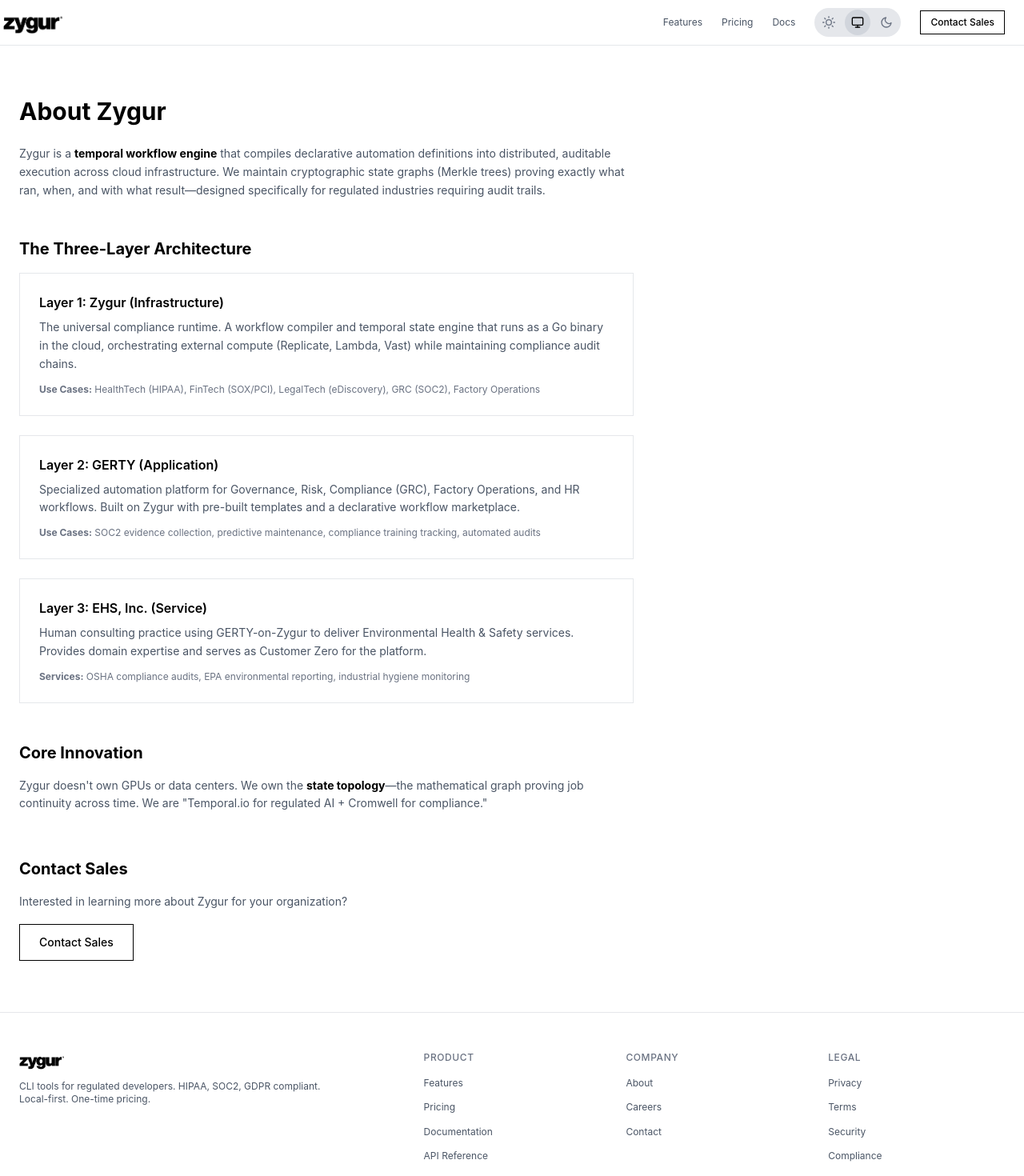
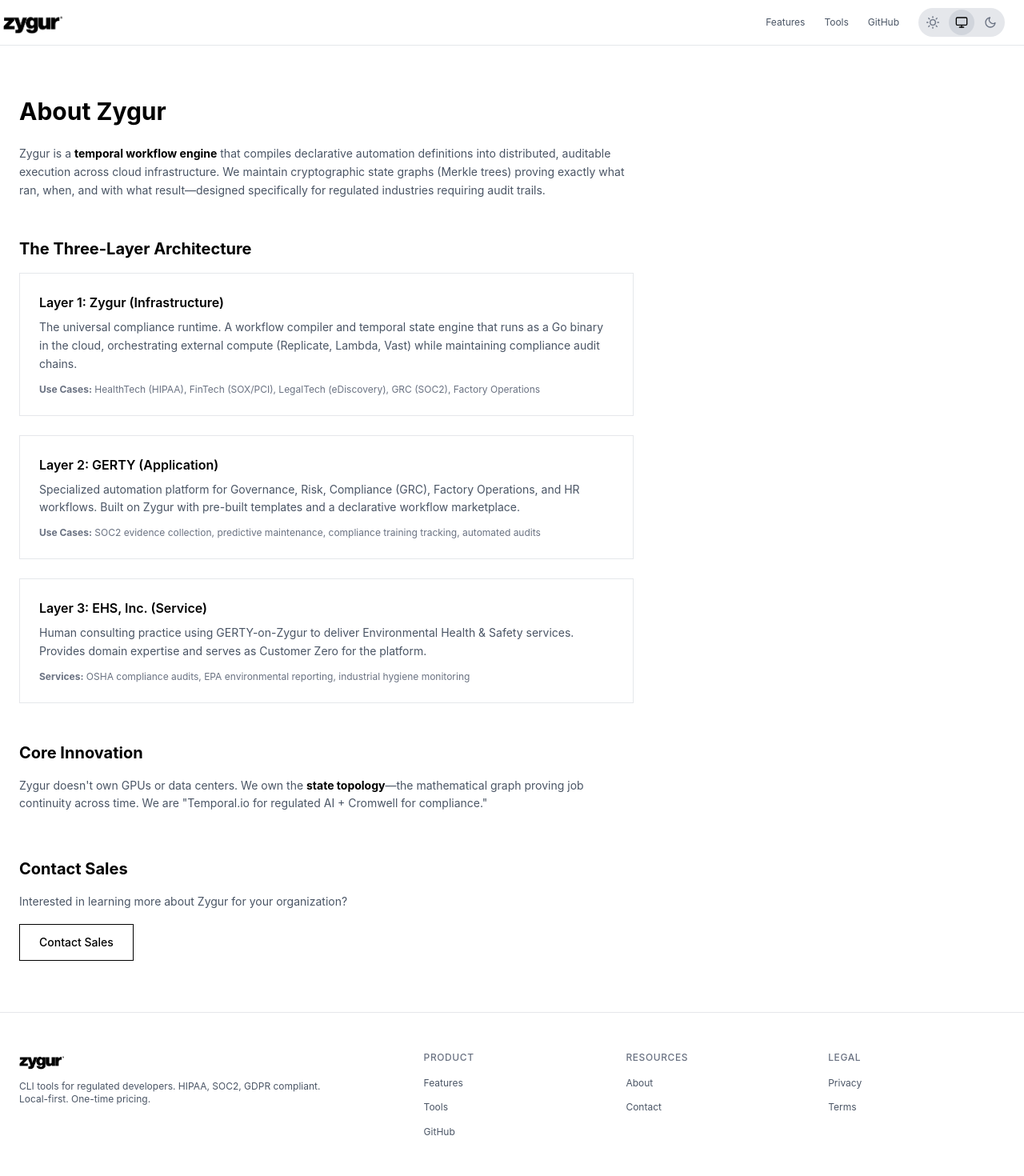
Before and after one commit to aarongwest/zygur, a Next.js app: page /about in a window 1280 px wide. Shown: the top 1470 px of the page at 80% size. Built offline with nearby package versions, Linux system fonts and the light colour scheme.

Commit message:
Fix links: update Navigation and Footer to match compliance tools positioning, remove outdated Contact Sales and Pricing links, add GitHub links

```diff
--- a/components/Footer.tsx
+++ b/components/Footer.tsx
@@ -3,20 +3,16 @@
 const footerLinks = {
   product: [
     { name: "Features", href: "/#features" },
-    { name: "Pricing", href: "/#pricing" },
-    { name: "Documentation", href: "/#docs" },
-    { name: "API Reference", href: "/#docs" },
+    { name: "Tools", href: "/#products" },
+    { name: "GitHub", href: "https://github.com/zygur" },
   ],
-  company: [
+  resources: [
     { name: "About", href: "/about" },
-    { name: "Careers", href: "/careers" },
     { name: "Contact", href: "/contact" },
   ],
   legal: [
     { name: "Privacy", href: "/privacy" },
     { name: "Terms", href: "/terms" },
-    { name: "Security", href: "/security" },
-    { name: "Compliance", href: "/compliance" },
   ],
 };
 
--- a/components/Navigation.tsx
+++ b/components/Navigation.tsx
@@ -8,8 +8,8 @@ export function Navigation() {
 
   const navItems = [
     { name: "Features", href: "#features" },
-    { name: "Pricing", href: "#pricing" },
-    { name: "Docs", href: "#docs" },
+    { name: "Tools", href: "#products" },
+    { name: "GitHub", href: "https://github.com/zygur" },
   ];
 
   return (
@@ -34,12 +34,6 @@ export function Navigation() {
               </a>
             ))}
             <ThemeSwitcher />
-            <a
-              href="mailto:sales@zygur.com"
-              className="border border-black dark:border-white text-black dark:text-white px-3 py-1.5 text-xs font-medium hover:bg-black hover:text-white dark:hover:bg-white dark:hover:text-black transition-colors inline-block"
-            >
-              Contact Sales
-            </a>
           </div>
 
           {/* Mobile Menu Button */}
@@ -77,12 +71,7 @@ export function Navigation() {
                   {item.name}
                 </a>
               ))}
-              <a
-                href="mailto:sales@zygur.com"
-                className="border border-black dark:border-white text-black dark:text-white px-4 py-2 text-sm font-medium hover:bg-black hover:text-white dark:hover:bg-white dark:hover:text-black transition-colors inline-block text-center"
-              >
-                Contact Sales
-              </a>
+
             </div>
           </div>
         )}
```
